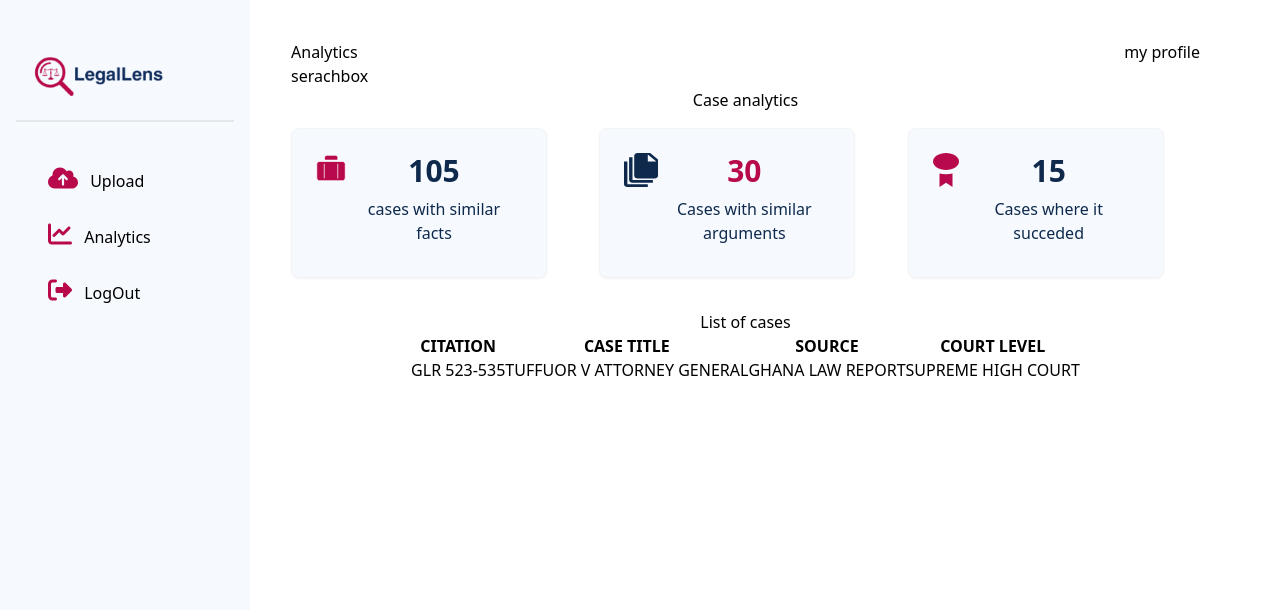
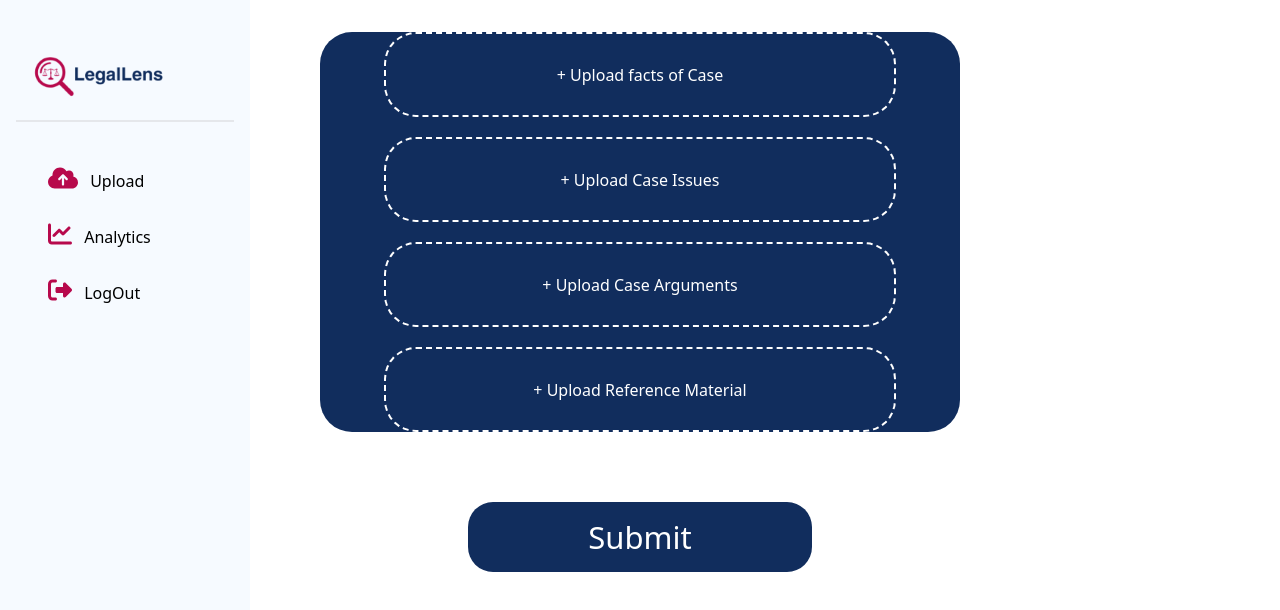
Before and after one commit to JudeUk/javallin_frontend, an Angular app: page /dashboard in a window 1280 px wide. Shown: the top 610 px of the page. Built offline with nearby package versions, Linux system fonts and the light colour scheme.

Commit message:
aligned the forrter logo

```diff
--- a/src/app/app.component.html
+++ b/src/app/app.component.html
@@ -1,3 +1,3 @@
 
-<!-- <router-outlet></router-outlet> -->
-<app-analytics></app-analytics>
+<router-outlet></router-outlet>
+<!-- <app-analytics></app-analytics> -->
--- a/src/app/dashboard/dashboard.component.ts
+++ b/src/app/dashboard/dashboard.component.ts
@@ -57,7 +57,7 @@ getFile(event: any) {
     // formData.set('file', this.caseFile);
 
 
-    return this.http.post('http://127.0.0.1:8000/upload/', this.formData).subscribe((response) => {this.FilesService.setSimilarFiles(response.case_number)});
+    // return this.http.post('http://127.0.0.1:8000/upload/', this.formData).subscribe((response) => {this.FilesService.setSimilarFiles(response.case_number)});
   }
 
 }
```
